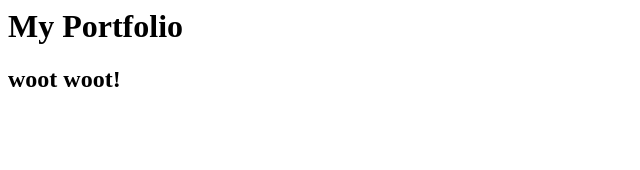
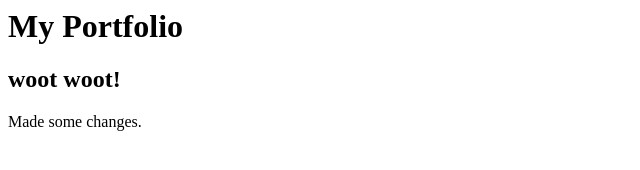
Before and after one commit to AuroraJE/practice, a plain HTML site: page index.html in a window 1280 px wide. Shown: the whole page, without its empty margins (0-640 px from the left). Drawn offline with Linux system fonts and the light colour scheme.

Commit message:
my first changes

```diff
--- a/index.html
+++ b/index.html
@@ -1,2 +1,4 @@
 <h1>My Portfolio</h1>
 <h2> woot woot!</h2>
+
+<p> Made some changes. </p>
```
